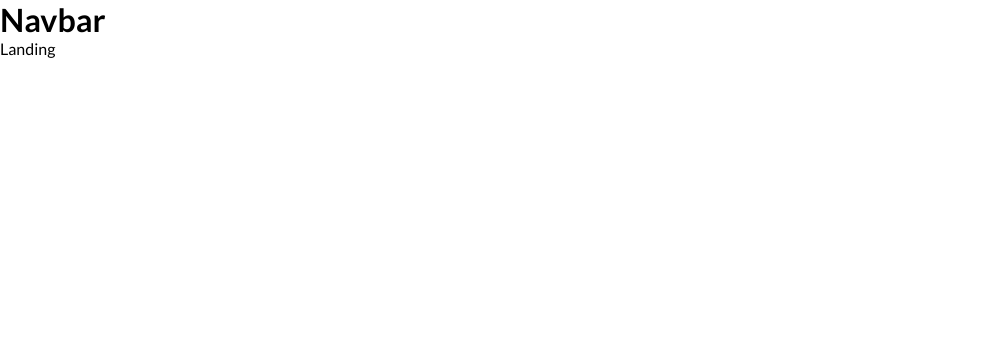
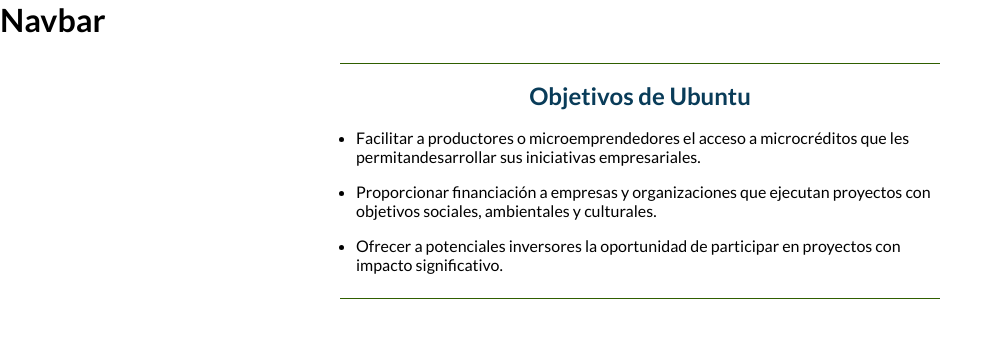
Before and after one commit to zEstebanz/Ubuntu-Semillero, a React (Vite) app: page / in a window 1280 px wide. Shown: the top 338 px of the page, without its empty margins (0-1002 px from the left). Built offline with nearby package versions, Linux system fonts and the light colour scheme.

Commit message:
added Goals section

```diff
--- /dev/null
+++ b/src/components/landing/goals.jsx
@@ -0,0 +1,54 @@
+import React from 'react';
+import { Box, Divider, Typography, } from '@mui/material';
+import { ThemeProvider } from '@mui/material/styles';
+import theme from '../../theme/theme';
+
+const Goals = () => {
+    return (
+        <ThemeProvider theme={theme}>
+            <Box sx={{
+                m: "auto",
+                p: 3,
+                maxWidth: 600,
+            }}>
+                <Divider sx={{
+                    bgcolor: 'green.dark'
+                }} />
+                <Box sx={{
+                    display: 'flex',
+                    justifyContent: "center",
+                    borderRadius: 1,
+                }}>
+                    <Typography
+                        variant="h5"
+                        color="primary"
+                        fontWeight="bold"
+                        margin={2}>
+                        Objetivos de Ubuntu</Typography>
+                </Box>
+
+                <Box sx={{
+                    '& ul': {
+                        listStylePosition: 'outside',
+                        paddingInlineStart: 2,
+                    },
+                    '& ul li': {
+                        margin: '0 0 1rem 0',
+                    }
+                }}>        <ul>
+                        <li>Facilitar a productores o microemprendedores el acceso a microcréditos que les permitandesarrollar sus iniciativas empresariales.</li>
+                        <li>Proporcionar financiación a empresas y organizaciones que ejecutan proyectos con objetivos sociales, ambientales y culturales.</li>
+                        <li>Ofrecer a potenciales inversores la oportunidad de participar en proyectos con impacto significativo.</li>
+                    </ul>
+                </Box>
+                <Divider sx={{
+                    marginTop: 3,
+                    bgcolor: 'green.dark'
+                }} />
+            </Box>
+        </ThemeProvider>
+    );
+
+};
+
+export default Goals;
--- a/src/pages/Landing.jsx
+++ b/src/pages/Landing.jsx
@@ -1,6 +1,10 @@
+import React from 'react';
+import Goals from '../components/landing/goals';
 
 export const Landing = () => {
     return (
-        <div>Landing</div>
+        <div>
+            <Goals />
+        </div>
     )
 }
```
